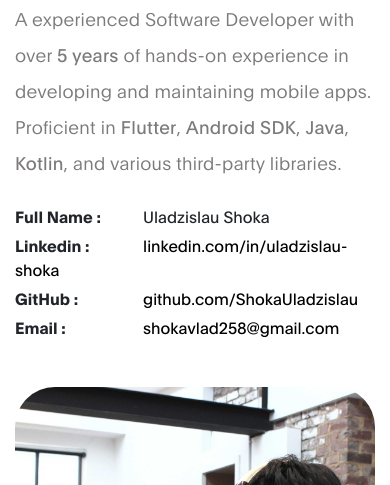
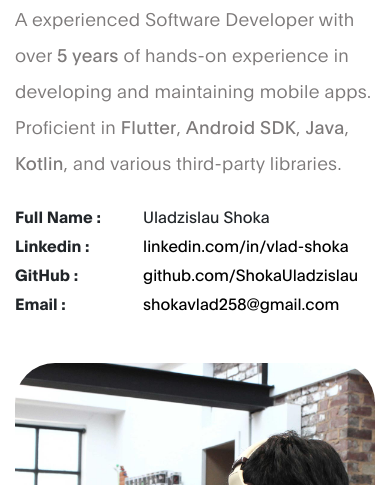
Before and after one commit to ShokaUladzislau/portfolio, a plain HTML site: page index.html in a window 390 px wide. Shown: the part 615-1100 px from the top of the page. Drawn offline with Linux system fonts and the light colour scheme.

```diff
--- a/index.html
+++ b/index.html
@@ -107,7 +107,7 @@
           <ul class="mt-4 mb-5 mb-lg-0 profile-list list-unstyled">
             <li><strong>Full Name :</strong> Uladzislau Shoka </li>
             <li><strong>Linkedin :</strong> <a href="https://www.linkedin.com/in/uladzislau-shoka"
-                target="_blank">linkedin.com/in/uladzislau-shoka</a></li>
+                target="_blank">linkedin.com/in/vlad-shoka</a></li>
 
             <li><strong>GitHub :</strong> <a href="https://github.com/ShokaUladzislau"
                 target="_blank">github.com/ShokaUladzislau</a></li>
```
Also changed, not shown: 1 other file.
